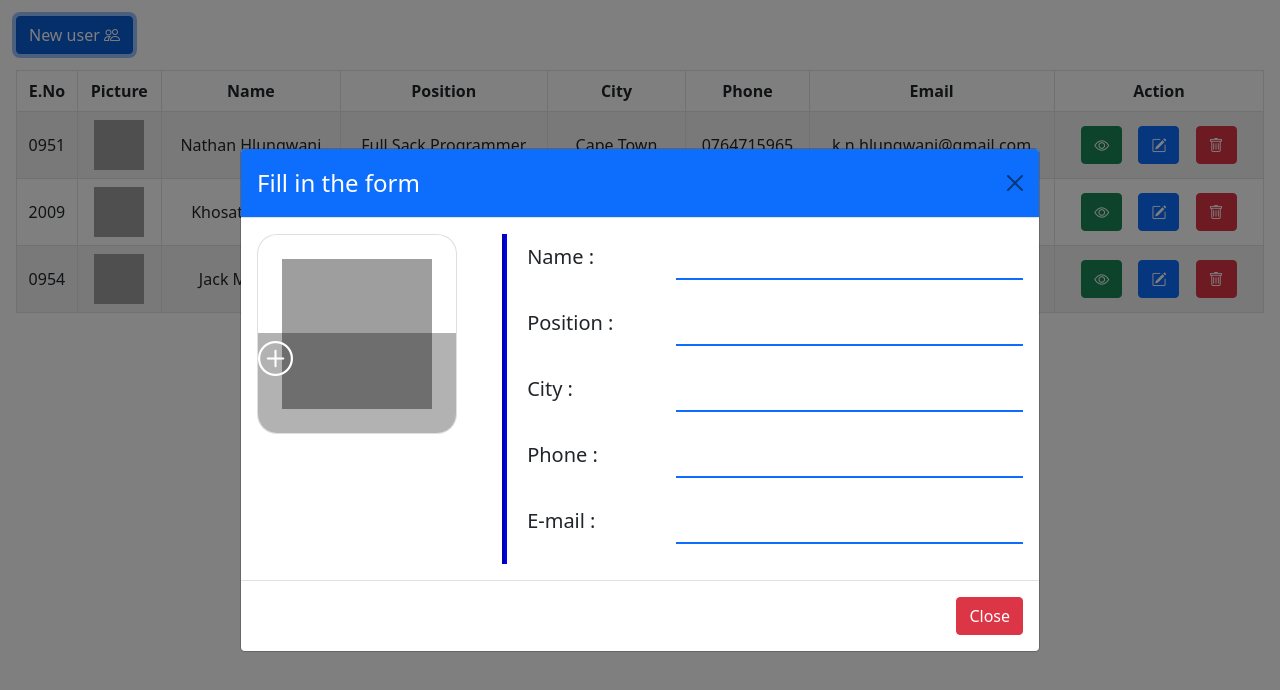
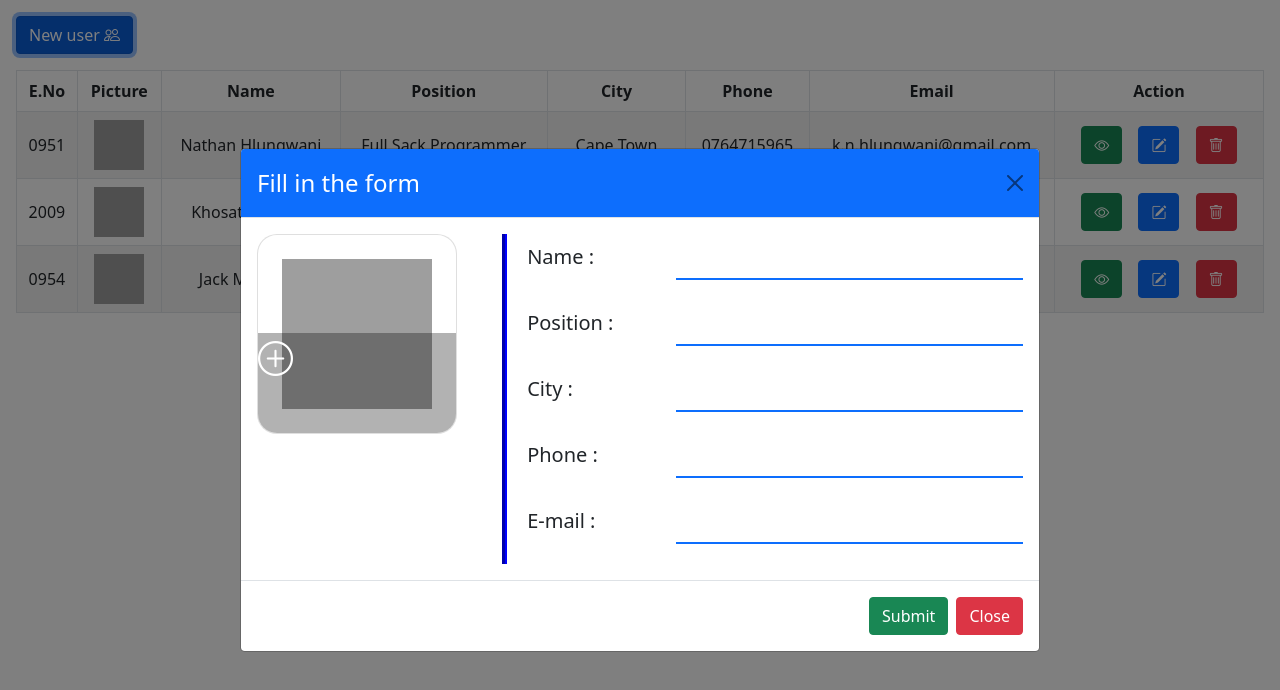
Before and after one commit to Nathandiv/sprint_project, a plain HTML site: page index.html in a window 1280 px wide. Both pictures are taken after a click on the button "New user". Drawn offline with nearby package versions, Linux system fonts and the light colour scheme; grey boxes are pictures that could not be loaded.

Commit message:
added sumbit button

```diff
--- a/index.html
+++ b/index.html
@@ -186,6 +186,7 @@
         </div>
 
         <div class="modal-footer">
+            <button type="submit" form="myform" class="btn btn-success" submit>Submit</button>
           <button type="button" class="btn btn-danger" data-bs-dismiss="modal">Close</button>
         </div>
 
```
